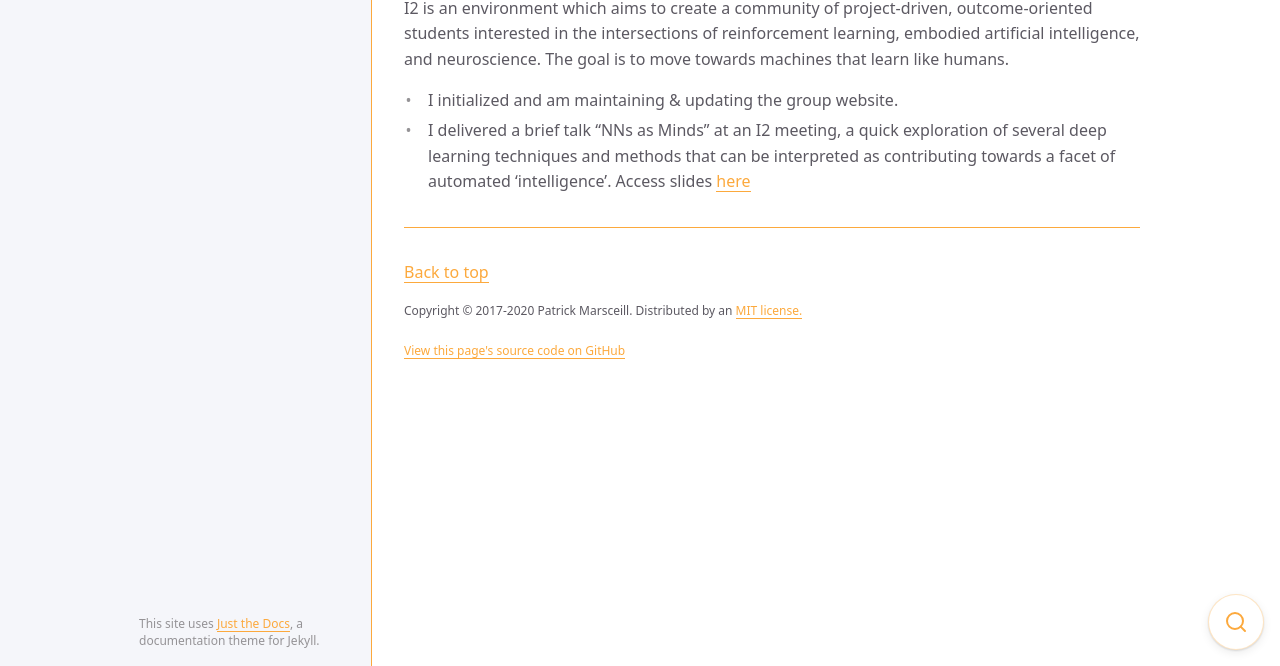
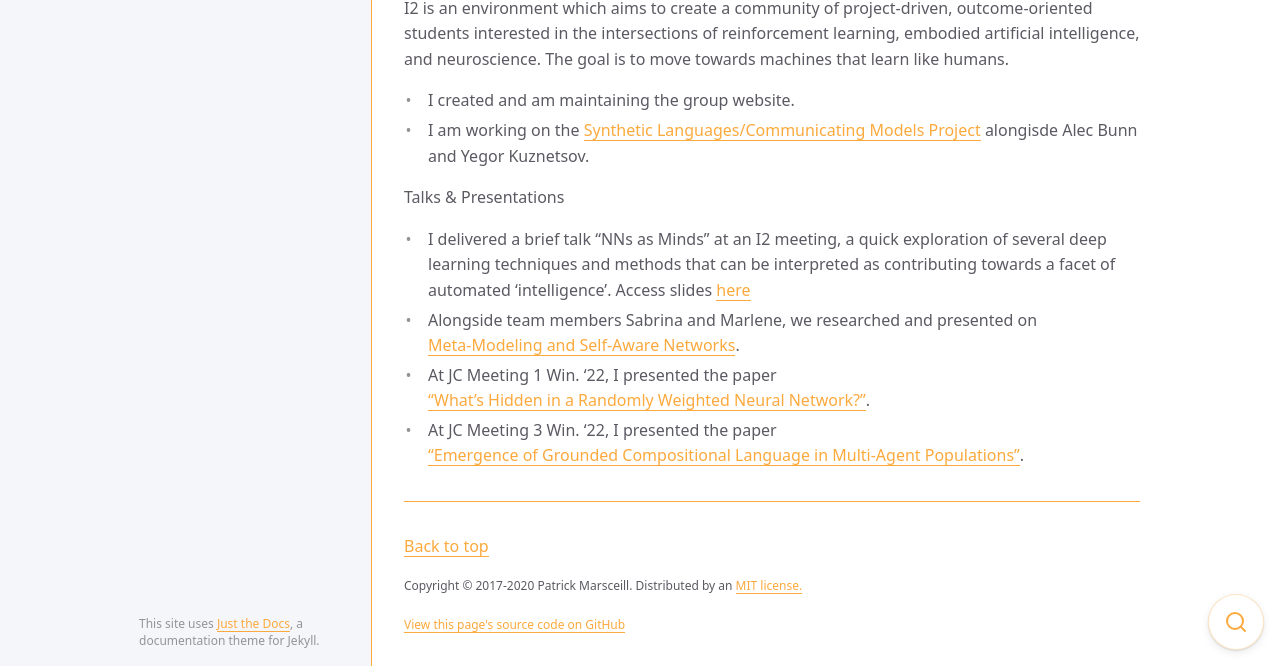
Before and after one commit to andre-ye/andre-ye.github.io-retired, a Jekyll site: the page built from docs/involvements/i2.md, in a window 1280 px wide and 1335 px high. Shown: the part 669-1335 px from the top of the window. Built offline with Jekyll 4.4.1, drawn with Linux system fonts in a browser that asks for light colours; nearby versions of some CDN libraries.

Commit message:
Update i2.md

```diff
--- a/docs/involvements/i2.md
+++ b/docs/involvements/i2.md
@@ -19,5 +19,11 @@ Fusing neuroscience and AI to study intelligent computational systems
 
 I2 is an environment which aims to create a community of project-driven, outcome-oriented students interested in the intersections of reinforcement learning, embodied artificial intelligence, and neuroscience. The goal is to move towards machines that learn like humans.
 
-- I initialized and am maintaining & updating the group website.
+- I created and am maintaining the group website.
+- I am working on the [Synthetic Languages/Communicating Models Project](https://interactive-intelligence.github.io/projects/synthetic-languages) alongisde Alec Bunn and Yegor Kuznetsov.
+
+Talks & Presentations
 - I delivered a brief talk "NNs as Minds" at an I2 meeting, a quick exploration of several deep learning techniques and methods that can be interpreted as contributing towards a facet of automated 'intelligence'. Access slides [here](https://andre-ye.github.io/files/I2/NNs as Minds.pdf){:target="_blank"}
+- Alongside team members Sabrina and Marlene, we researched and presented on [Meta-Modeling and Self-Aware Networks](https://interactive-intelligence.github.io/meetings/win2022/meeting-5#meta-modeling--self-aware-networks){:target="_blank"}.
+- At JC Meeting 1 Win. '22, I presented the paper ["What's Hidden in a Randomly Weighted Neural Network?"](https://interactive-intelligence.github.io/jc/win2022/meeting-1#whats-hidden-in-a-randomly-weighted-neural-network){:target="_blank"}.
+- At JC Meeting 3 Win. '22, I presented the paper ["Emergence of Grounded Compositional Language in Multi-Agent Populations"](https://interactive-intelligence.github.io/jc/win2022/meeting-3#emergence-of-grounded-compositional-language-in-multi-agent-populations){:target="_blank"}.
```
